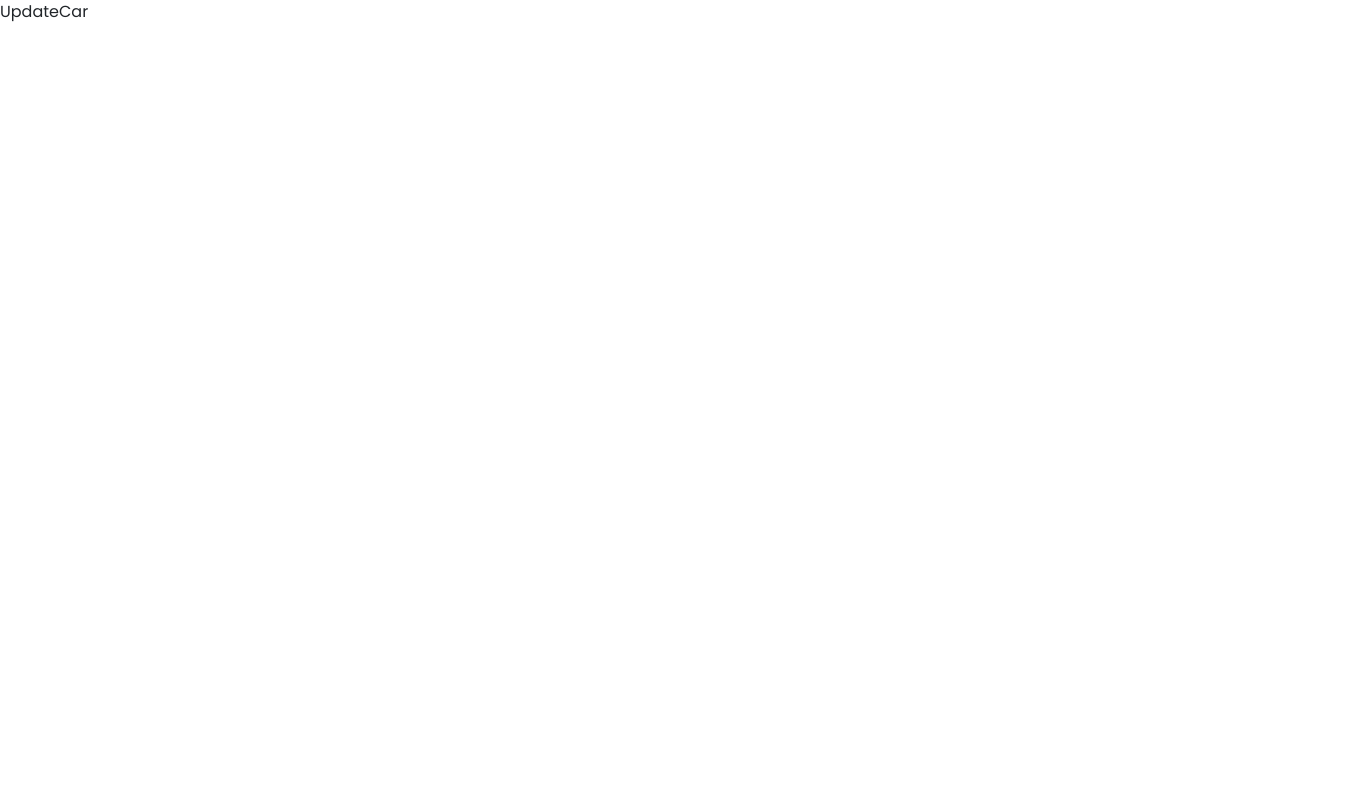
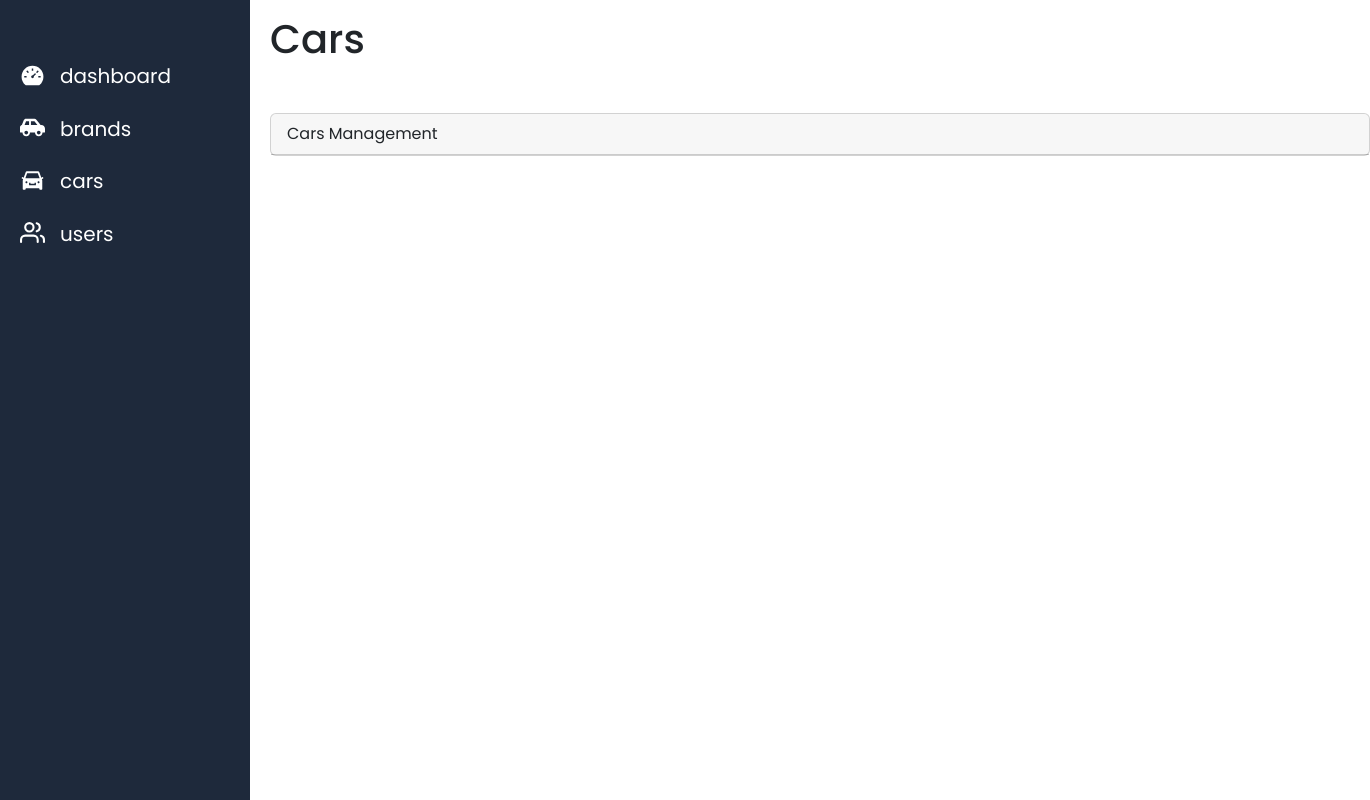
Before and after one commit to YoussefLMT/Car-Rental-Frontend-React, a React (Create React App) app: page /update-car/1 in a window 1280 px wide. Shown: the whole page, 1370 px wide, since content can reach past the window. Built offline with nearby package versions, Linux system fonts and the light colour scheme; sample sign-in values are in the browser's storage.

Commit message:
add sidebar to car update page

```diff
--- a/src/App.js
+++ b/src/App.js
@@ -18,6 +18,7 @@ function App() {
           <Route path='/cars' element={<Cars />} />
           <Route path='/update-car/:id' element={<UpdateCar />} />
         </Route>
+
       </Routes>
     </BrowserRouter>
   );
--- a/src/pages/UpdateCar.jsx
+++ b/src/pages/UpdateCar.jsx
@@ -1,8 +1,21 @@
 import React from 'react'
+import Sidebar from '../components/Sidebar'
+import './styles/cars.css'
 
 function UpdateCar() {
   return (
-    <div>UpdateCar</div>
+    <>
+      <Sidebar />
+      <div className="content">
+        <h1>Cars</h1>
+
+        <div className="card brands" style={{ width: "1100px" }}>
+          <div className="card-header">
+            Cars Management
+          </div>
+        </div>
+      </div>
+    </>
   )
 }
 
```
